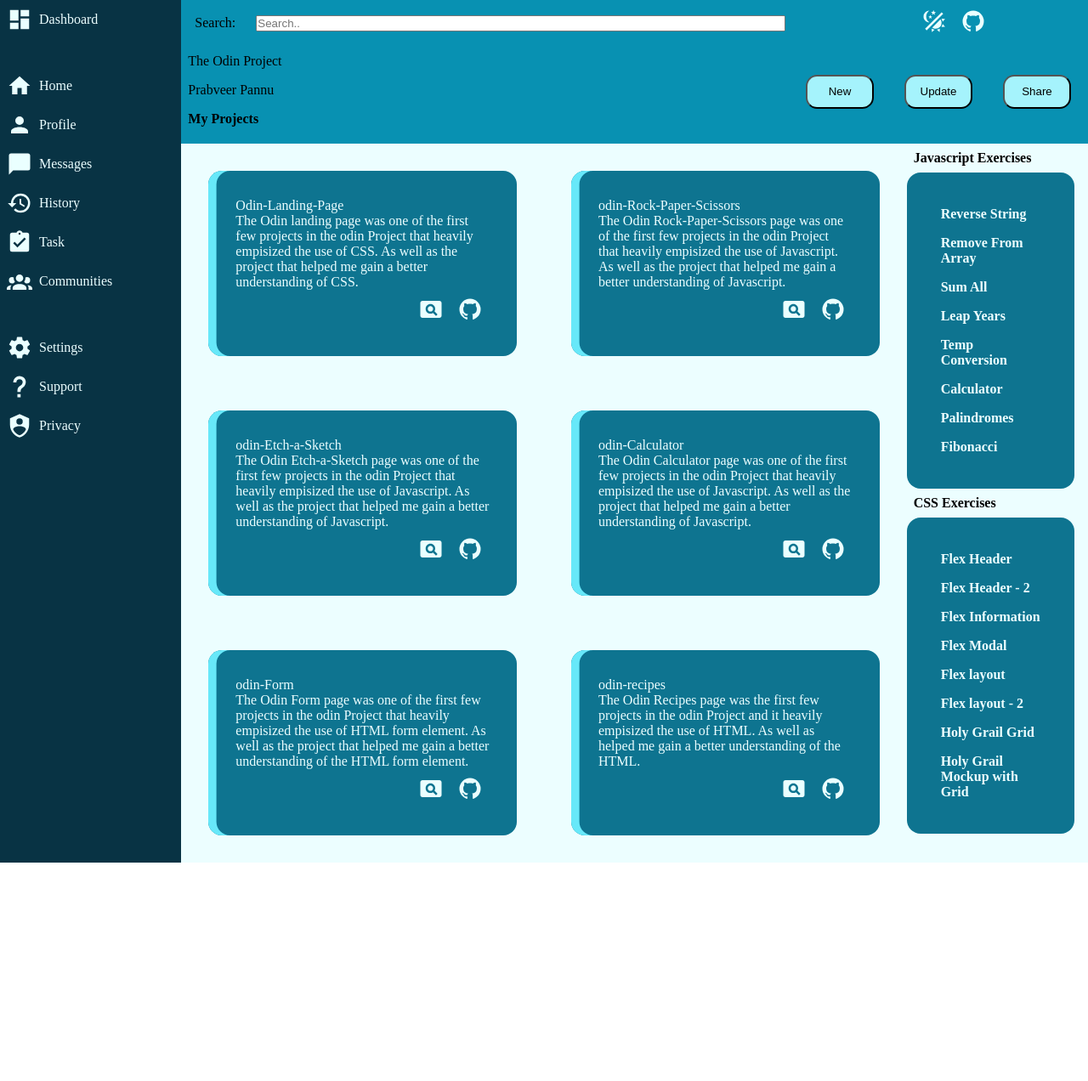
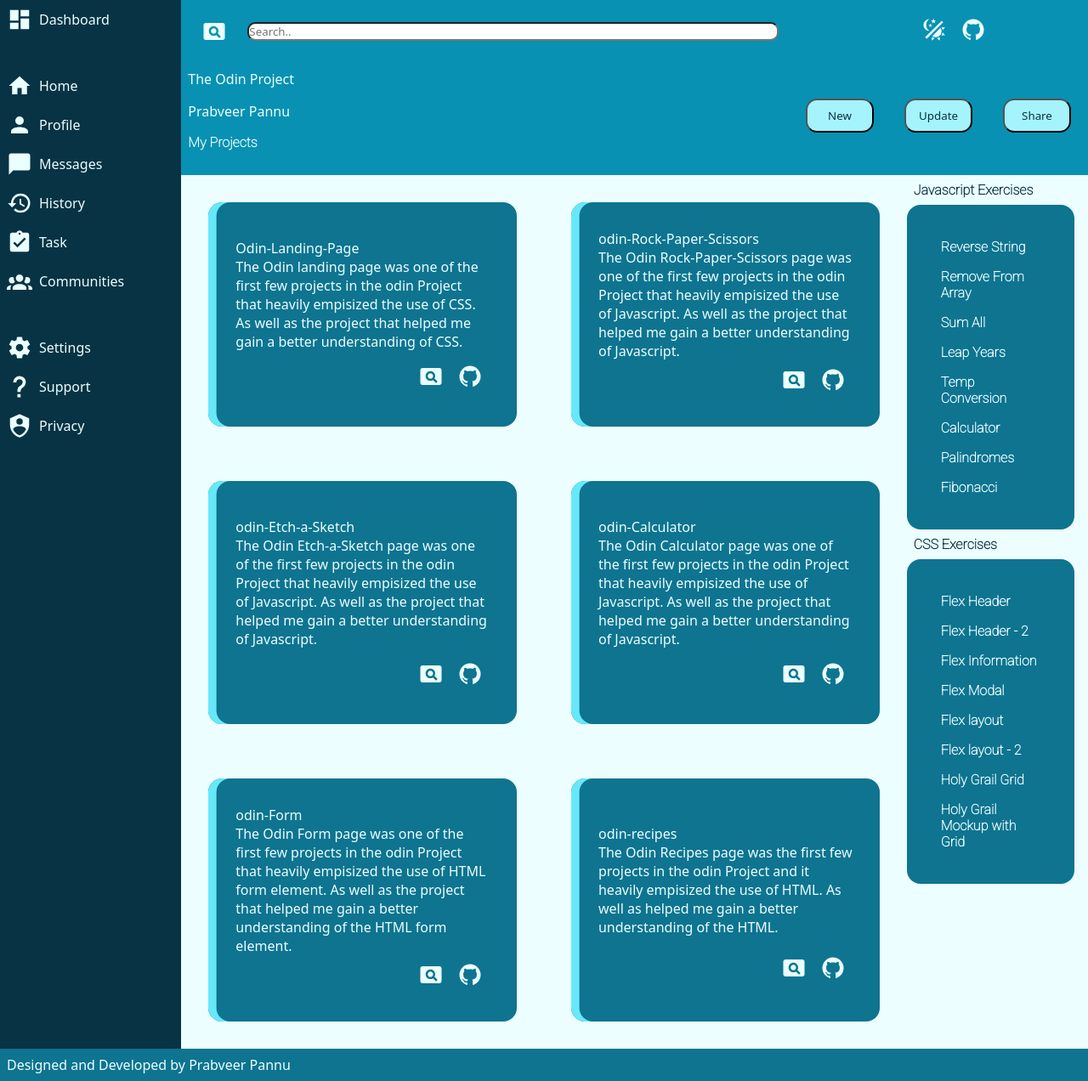
Before and after one commit to prabveer/admin-Dashboard, a plain HTML site: page index.html in a window 1280 px wide. Shown: the whole page at 85% size. Before the commit the page ends 1015 px from the top, so only its background shows below. Drawn offline with Linux system fonts and the light colour scheme; a web font is replaced by a local one.

Commit message:
added footer

```diff
--- a/index.html
+++ b/index.html
@@ -9,7 +9,7 @@
 <body>
     <div class="container">
         <div class="header">
-            <div class="search">Search: <input type="text" placeholder="Search.." class="searchInput"></div>
+            <div class="search text"><img src="Images/card-search.svg" alt="Live Preview" class="view"><input type="text" placeholder="Search.." class="searchInput"></div>
             <div class="profileWrapper">
                 <div class="profile"></div>
                 <div class="light-darkToggle"><img src="Images/theme-light-dark.svg" alt="light-dark-toggle"></div>
@@ -183,6 +183,9 @@
                 </div>
             </div>
         </div>
+        <div class="footer">
+            <div class="text">Designed and Developed by Prabveer Pannu</div>
+        </div>
     </div>
 
 </body>
--- a/style.css
+++ b/style.css
@@ -1,7 +1,9 @@
+@import url('https://fonts.googleapis.com/css2?family=Roboto:wght@100&family=Tilt+Prism&display=swap');
 /* inital - start */
 * {
     margin: 0;
     padding: 0;
+    font-family:  system-ui, "Segoe UI", Roboto, Helvetica, Arial, sans-serif, "Apple Color Emoji", "Segoe UI Emoji", "Segoe UI Symbol";
 }
 img {
     height: 30px;
@@ -18,14 +20,20 @@ img {
     display: flex;
     align-items: center;
     gap: .5em;
+    color: #ecfeff;
 
 }
 button {
     border-radius: 1em;
     background-color: #a5f3fc;
+    color: #083344;
     width: 6em;
     height: 3em;
     margin-right: 1.5em;
+}
+h4 {
+    font-family:  'Roboto', cursive, system-ui, "Segoe UI", Helvetica, Arial, sans-serif, "Apple Color Emoji", "Segoe UI Emoji", "Segoe UI Symbol";
+    font-size: 16px;
 }
 /* inital - end */
 /* Header - start */
@@ -54,6 +62,9 @@ button {
     grid-template-columns: 5fr 1fr;
     padding: .5rem 0;
     gap: .5rem;
+}
+.searchInput {
+    border-radius: .7em;
 }
 /* Header - end */
 /* Sidebar - start */
@@ -114,4 +125,13 @@ button {
     align-items: center;
     border-radius: 1em;
 }
+.exersicesTitle {
+    color: #083344;
+}
 /* Content - end */
+/* Footer - start */
+.footer {
+    grid-column: 1 / 3;
+    background-color: #0e7490;
+}
+/* Footer - start */
```
